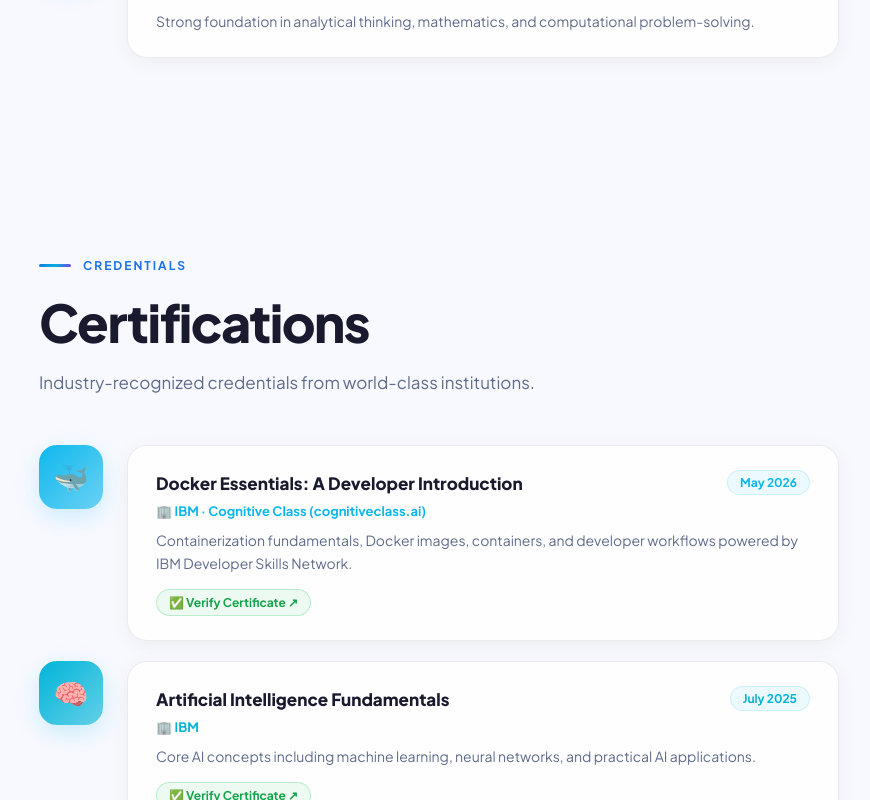
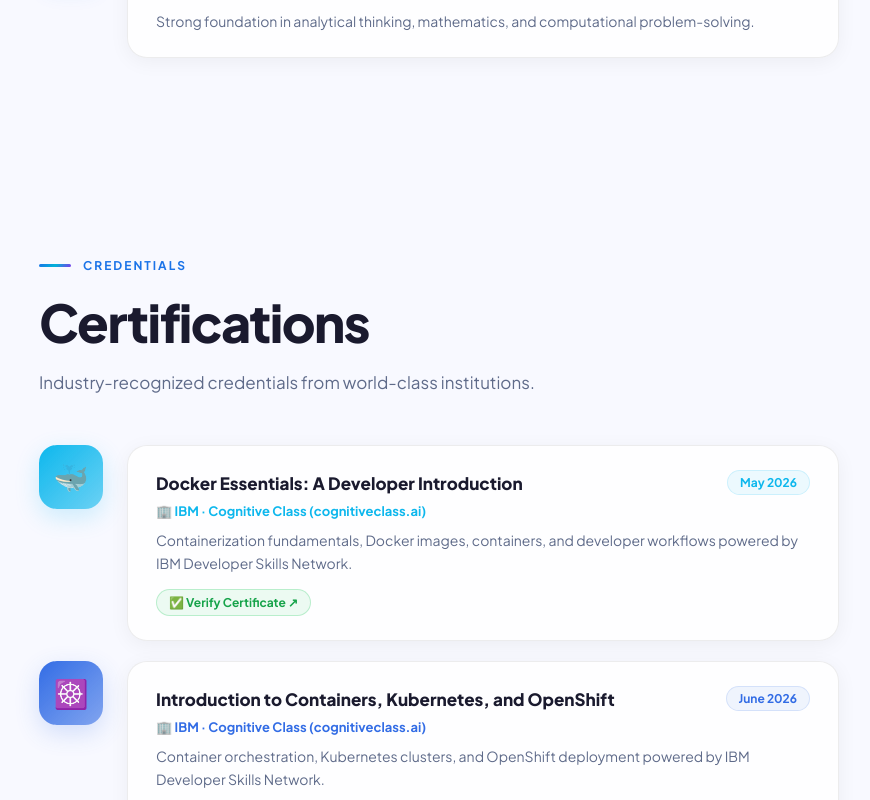
Before and after one commit to ABHISHEKTU/portfolio, a React (Create React App) app: page / in a window 1280 px wide. Shown: the part 2916-3716 px from the top of the page, without its empty margins (201-1071 px from the left). Built offline with nearby package versions, Linux system fonts and the light colour scheme.

Commit message:
Add Kubernetes to portfolio skills and education

```diff
--- a/src/portfolio.jsx
+++ b/src/portfolio.jsx
@@ -22,6 +22,7 @@
   { name: "Machine Learning", icon: "🤖", color: "#FF6F00" },
   { name: "NLP", icon: "🧠", color: "#7c3aed" },
   { name: "Docker", icon: "🐳", color: "#0db7ed" },
+  { name: "Kubernetes", icon: "☸️", color: "#326CE5" },
   { name: "CNN / ResNet", icon: "🔬", color: "#F7931E" },
   { name: "PostgreSQL", icon: "🗄️", color: "#336791" },
   { name: "REST APIs", icon: "🔗", color: "#00b4d8" },
@@ -81,6 +82,15 @@
   color: "#0db7ed",
   badge: "🐳",
   verify: "https://courses.cognitiveclass.ai/certificates/837616418e894363b5e8110c81567903",
+},
+  {
+  year: "June 2026",
+  title: "Introduction to Containers, Kubernetes, and OpenShift",
+  org: "IBM · Cognitive Class (cognitiveclass.ai)",
+  desc: "Container orchestration, Kubernetes clusters, and OpenShift deployment powered by IBM Developer Skills Network.",
+  color: "#326CE5",
+  badge: "☸️",
+  verify: "https://courses.cognitiveclass.ai/certificates/27029c9a93944b208dbb3d833f8fca16",
 },
     {
     year: "July 2025",
```
